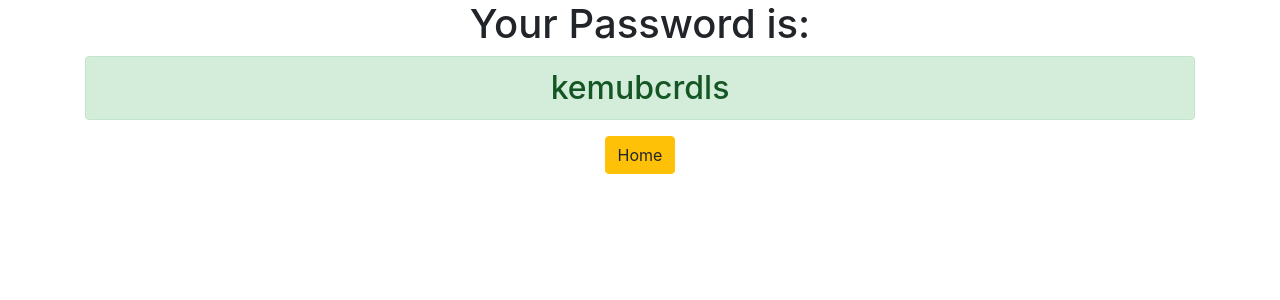
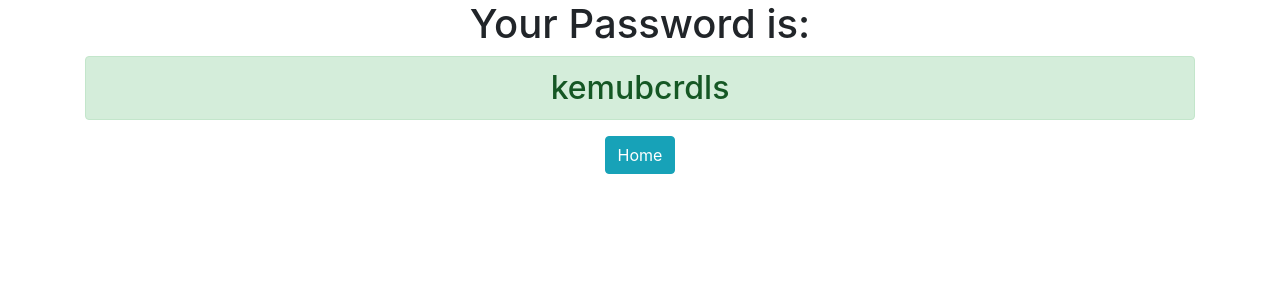
Before and after one commit to mohankumarrayidi/django-password-generator, a Django app: page /Generatedpassword/ in a window 1280 px wide. Shown: the top 300 px of the page. Run offline with Django 3.2, Linux system fonts and the light colour scheme; some libraries are stand-ins or nearby versions.

Commit message:
Second Commit!

```diff
--- a/generator/templates/generator/password.html
+++ b/generator/templates/generator/password.html
@@ -2,6 +2,6 @@
 <div class="container text-center">
 <h1>Your Password is: </h1>
 <h2 class="alert alert-success"> {{ password }}</h2>
-<a href="{% url 'homeHtml'%}" class="btn btn-warning">Home</a>
+<a href="{% url 'homeHtml'%}" class="btn btn-info">Home</a>
 
 </div>
```
